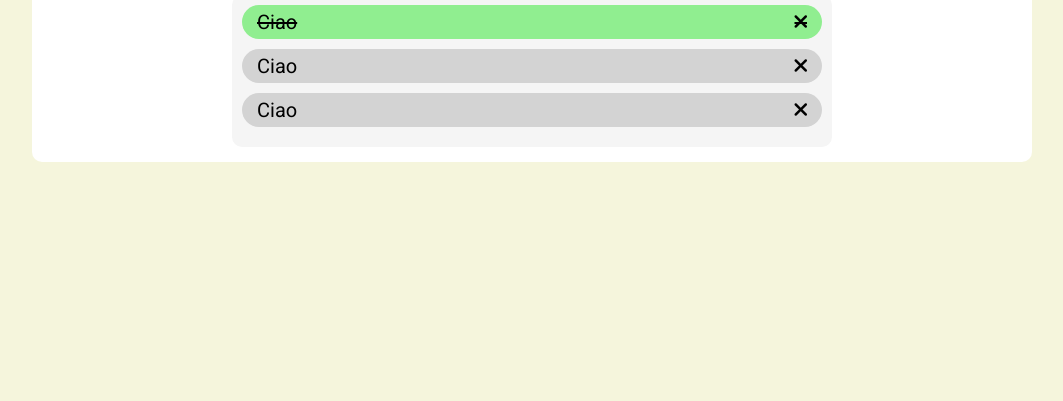
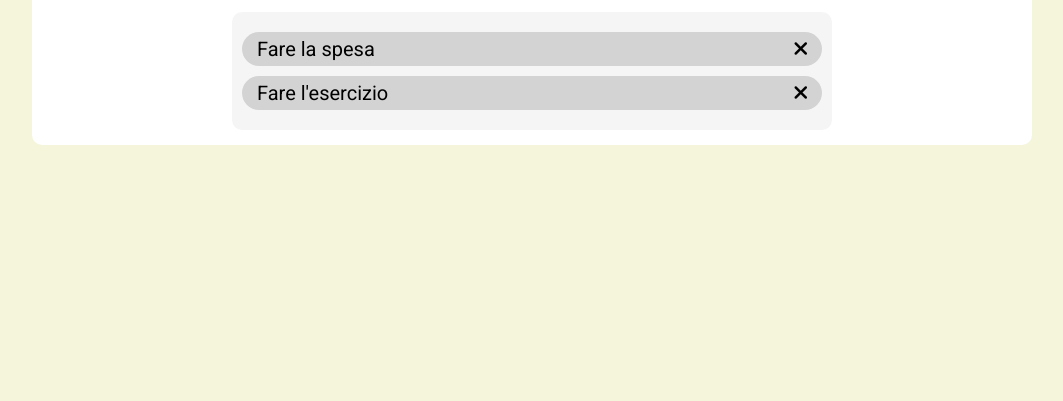
Before and after one commit to Alessandro-Zuddas/vue-todolist, a plain HTML site: page index.html in a window 1280 px wide. Shown: the part 399-800 px from the top of the page, without its empty margins (108-1171 px from the left). Drawn offline with nearby package versions, Linux system fonts and the light colour scheme.

Commit message:
Aggiunge: rimozione task, task done al click

```diff
--- a/css/style.css
+++ b/css/style.css
@@ -74,7 +74,7 @@ body{
     align-items: center;
     font-size: 1.25rem;
     padding: .3125rem .9375rem;
-    margin-bottom: .625rem;
+    margin: .625rem 0;
     border-radius: 1.5625rem;
     background-color: lightgray;
 }
--- a/index.html
+++ b/index.html
@@ -34,17 +34,12 @@
             </div>
             <div class="app-body">
                 <ul class="tasks-list">
-                    <li class="task done">
-                        Ciao
-                        <i class="fa-solid fa-xmark"></i>
-                    </li>
-                    <li class="task">
-                        Ciao
-                        <i class="fa-solid fa-xmark"></i>
-                    </li>
-                    <li class="task">
-                        Ciao
-                        <i class="fa-solid fa-xmark"></i>
+                    <li class="task"
+                        v-for="(task, index) in toDoList"
+                        :class="{ done: task.wasDone === true }"
+                        @click="taskDone(index)">
+                        {{ task.taskName }}
+                        <i class="fa-solid fa-xmark" @click="removeTask(index)"></i>
                     </li>
                 </ul>
             </div>
--- a/js/main.js
+++ b/js/main.js
@@ -7,21 +7,39 @@ createApp({
   data() {
     return {
 
-      message: 'Hello Vue!'
+        newTask: "",
 
+        toDoList: [
+
+        {
+            taskName: "Fare la spesa",
+            wasDone: false
+        },
+        {
+            taskName: "Fare l'esercizio",
+            wasDone: false
+        }
+
+      ],
+
+    }
+  },
+  methods: {
+    taskDone(index){
+        if(this.toDoList[index].wasDone === false){
+            this.toDoList[index].wasDone = true;
+        }else{
+            this.toDoList[index].wasDone = false;
+        }
+    },
+    removeTask(index){
+        this.toDoList.splice(index, 1);
     }
   }
 
 }).mount('#app')
 
 //Descrizione:
-// Rifare l'esercizio della to do list.
-// Questa volta però ogni todo sarà un oggetto, formato da due proprietà:
-// - text, una stringa che indica il testo del todo
-// - done, un booleano (true/false) che indica se il todo è stato fatto oppure no
-// MILESTONE 1
-// Stampare all'interno di una lista, un item per ogni todo.
-// Se la proprietà done è uguale a true, visualizzare il testo del todo sbarrato.
 // MILESTONE 2
 // Visualizzare a fianco ad ogni item ha una "x": cliccando su di essa, il todo viene rimosso dalla lista.
 // MILESTONE 3
```
